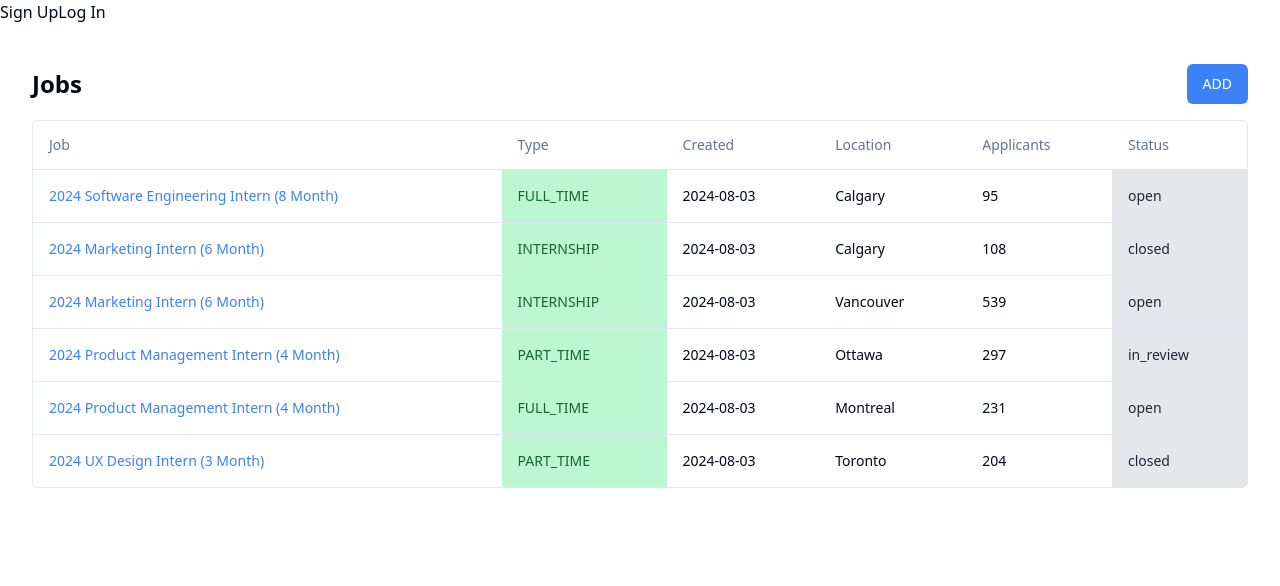
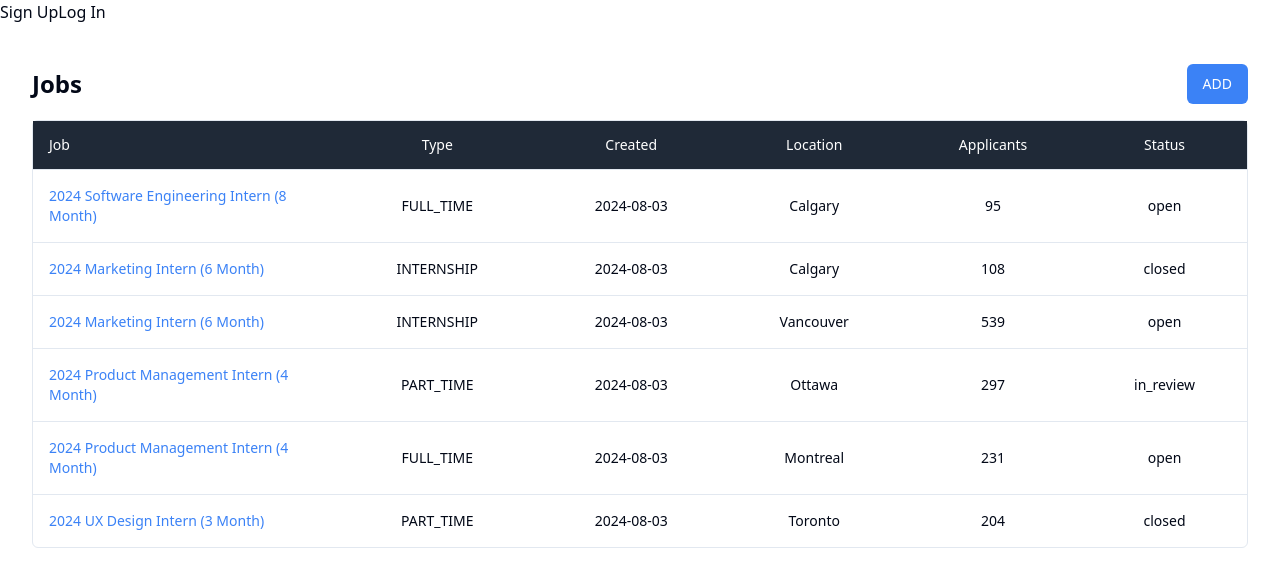
Before and after one commit to HackThe6ixTeam/HackThe6ixProject, a Next.js app in the folder frontend/: page /jobs in a window 1280 px wide. Shown: the top 586 px of the page. Built offline with nearby package versions, Linux system fonts and the light colour scheme; no server answers.

Commit message:
Table Update
- Better looking table
- Table link to job posting

```diff
--- /dev/null
+++ b/frontend/src/app/job/[id]/page.js
@@ -0,0 +1,24 @@
+// src/app/job/[id]/page.js
+import { notFound } from 'next/navigation';
+import { getJobById } from '../../lib/jobs'; // Adjust import path as needed
+
+export default async function JobDetail({ params }) {
+  const { id } = params;
+
+  // Fetch job data from your API or database
+  const job = await getJobById(id);
+
+  if (!job) {
+    // If no job found, return a 404 page
+    notFound();
+  }
+
+  return (
+    <div>
+      <h1>{job.title}</h1>
+      <p>{job.description}</p>
+      <p>Status: {job.status}</p>
+      {/* Add more job details here */}
+    </div>
+  );
+}
--- a/frontend/src/app/jobs/data-table.js
+++ b/frontend/src/app/jobs/data-table.js
@@ -20,8 +20,6 @@ export function DataTable({ columns, data }) {
         return "bg-red-200 text-red-800";
       case "in_review":
         return "bg-yellow-200 text-yellow-800";
-      default:
-        return "bg-gray-200 text-gray-800"; // Fallback for unknown status
     }
   };
 
@@ -32,7 +30,10 @@ export function DataTable({ columns, data }) {
           {table.getHeaderGroups().map((headerGroup) => (
             <TableRow key={headerGroup.id}>
               {headerGroup.headers.map((header) => (
-                <TableHead key={header.id}>
+                <TableHead
+                  key={header.id}
+                  className={`text-center bg-gray-800 text-white ${header.column.id === 'job' ? 'text-left pl-4' : ''}`}
+                >
                   {header.isPlaceholder
                     ? null
                     : flexRender(
@@ -52,17 +53,26 @@ export function DataTable({ columns, data }) {
                 data-state={row.getIsSelected() && "selected"}
               >
                 {row.getVisibleCells().map((cell) => {
-                  const value = flexRender(cell.column.columnDef.cell, cell.getContext());
+                  const cellContext = cell.getContext();
+                  const cellValue = flexRender(cell.column.columnDef.cell, cellContext);
+
+                  // Extract the value if it's an object
+                  const value = typeof cellValue === 'object' ? cellValue?.value || cellValue : cellValue;
+
+                  // Determine the class for the status column
                   const cellClass = cell.column.id === 'status'
                     ? getStatusColor(value)
-                    : cell.column.id === 'type'
-                    ? `bg-green-200 text-green-800`
                     : '';
+
+                  // Apply specific styling for the job column to reduce its size
+                  const cellStyle = cell.column.id === 'job'
+                    ? 'text-left pl-4 w-1/4' // Adjust width here
+                    : 'text-center';
 
                   return (
                     <TableCell
                       key={cell.id}
-                      className={cellClass}
+                      className={`${cellClass} ${cellStyle}`}
                     >
                       {cell.column.id === 'job' ? (
                         <Link href={`/job/${row.original.id}`} className="text-blue-500 hover:underline">
```
